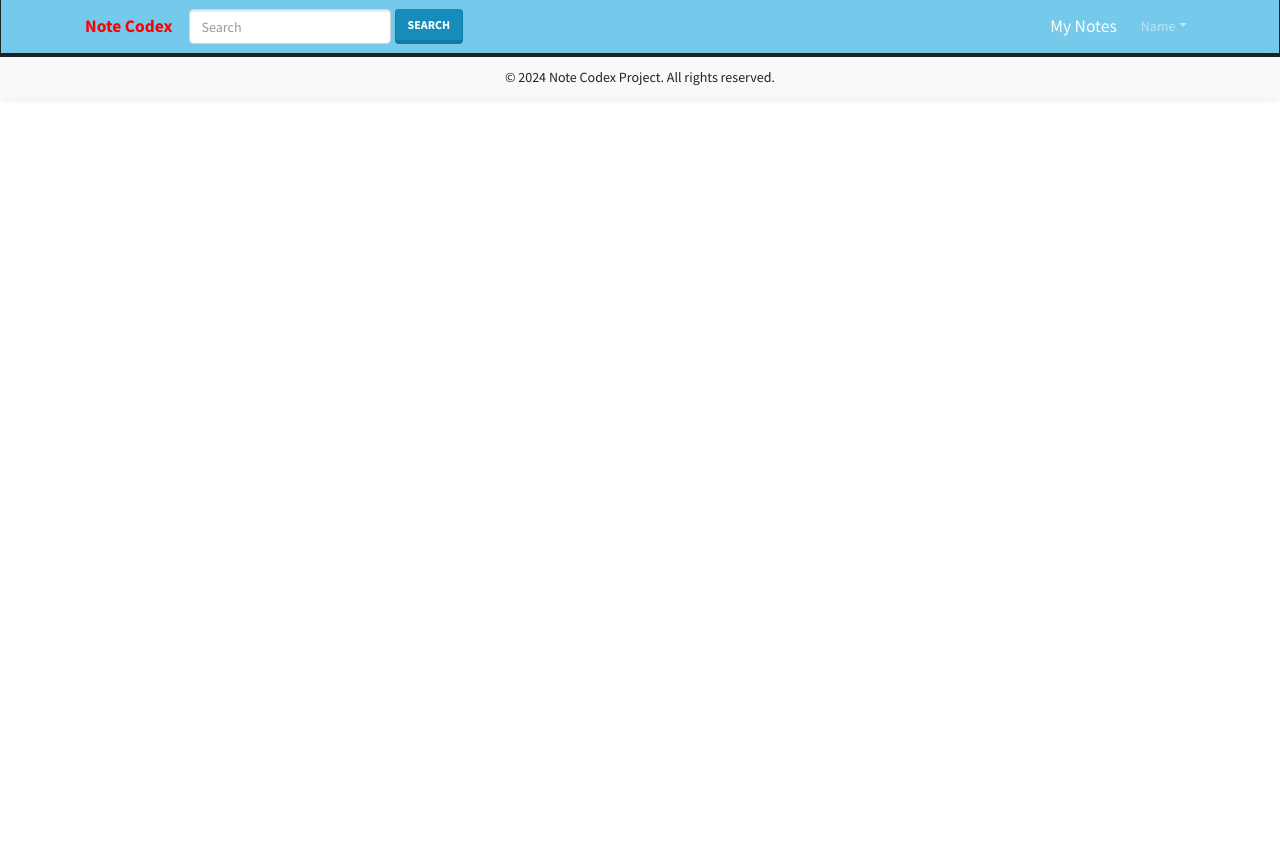
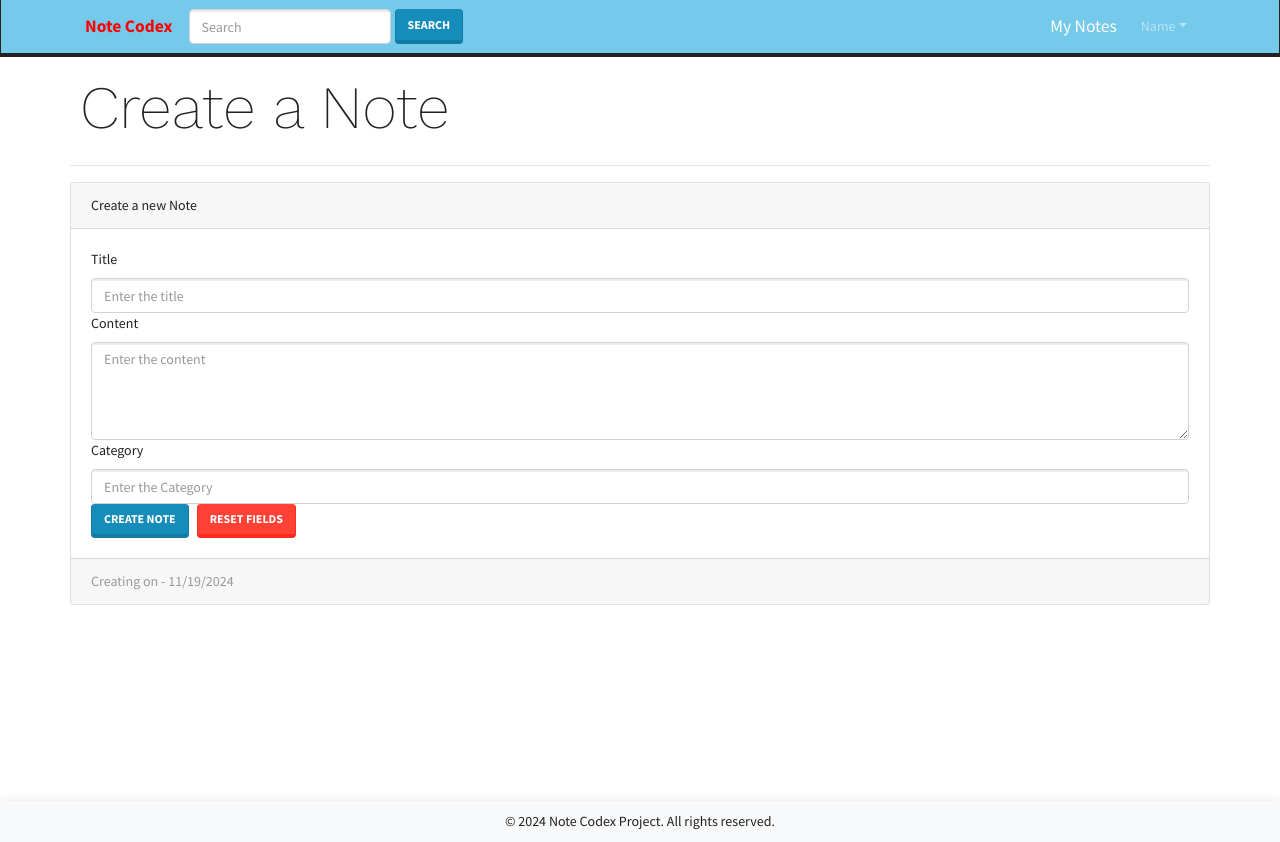
Before and after one commit to shashwat-shukla-coder/SummaryCodex, a React (Create React App) app in the folder frontend/: page /createnote in a window 1280 px wide. Before the commit the page ends 800 px from the top, so only its background shows below. Built offline with nearby package versions, Linux system fonts and the light colour scheme.

Commit message:
added create note and search and delete features

```diff
--- a/frontend/package.json
+++ b/frontend/package.json
@@ -12,6 +12,7 @@
     "react": "^18.3.1",
     "react-bootstrap": "^2.10.5",
     "react-dom": "^18.3.1",
+    "react-markdown": "^9.0.1",
     "react-redux": "^9.1.2",
     "react-router-dom": "^6.27.0",
     "react-scripts": "5.0.1",
--- a/frontend/src/App.js
+++ b/frontend/src/App.js
@@ -3,19 +3,23 @@ import Header from "./components/header/Header";
 import Footer from "./components/footer/Footer";
 import LandingPage from "./screens/Landing/LandingPage";
 import MyNotes from "./screens/Mynotes/MyNotes";
+import CreateNote from "./screens/NewNote/CreateNote";
 import { BrowserRouter, Route, Routes } from "react-router-dom";
+import { useState } from "react";
 
 // classname instead of class as in html
 // fragmentation
 function App() {
+  const [search, setSearch] = useState("");
   return (
     <>
       <BrowserRouter>
-        <Header />
+        <Header setSearch={(s) => setSearch(s)} />
         <main>
           <Routes>
             <Route path="/" element={<LandingPage />} exact />
-            <Route path="/mynotes" element={<MyNotes />} />
+            <Route path="/mynotes" element={<MyNotes search={search} />} />
+            <Route path="/createnote" element={<CreateNote />} />
           </Routes>
         </main>
         <Footer />
--- a/frontend/src/components/header/Header.js
+++ b/frontend/src/components/header/Header.js
@@ -11,8 +11,7 @@ import { logout } from "../../actions/userActions";
 import { useNavigate } from "react-router-dom";
 import { useEffect } from "react";
 
-
-function Header() {
+function Header({ setSearch }) {
   const navigate = useNavigate();
   const dispatch = useDispatch();
   const userLogin = useSelector((state) => state.userLogin);
@@ -40,6 +39,7 @@ function Header() {
                 placeholder="Search"
                 className="me-2"
                 aria-label="Search"
+                onChange={(e) => setSearch(e.target.value)}
               />
               <Button variant="primary" className="ml-1">
                 Search
@@ -65,10 +65,6 @@ function Header() {
                 My Profile
               </NavDropdown.Item>
               <NavDropdown.Divider />
-              <NavDropdown.Item as={Link} to="/bookmark">
-                My Bookmarked Notes
-              </NavDropdown.Item>
-              <NavDropdown.Divider />
               <NavDropdown.Item onClick={logoutHandler}>
                 Logout
               </NavDropdown.Item>
--- a/frontend/src/screens/Mynotes/MyNotes.js
+++ b/frontend/src/screens/Mynotes/MyNotes.js
@@ -5,27 +5,47 @@ import { Link, useNavigate } from "react-router-dom";
 import { useEffect } from "react";
 import { useDispatch, useSelector } from "react-redux";
 import { listNotes } from "../../actions/noteActions";
+import ErrorMessage from "../../components/ErrorMessage";
 import Loading from "../../components/Loadingcomp/Loading";
+
+import { deleteNoteAction } from "../../actions/noteActions";
+
 import "./MyNotes.css";
 
-const MyNotes = () => {
+const MyNotes = ({ search }) => {
   const navigate = useNavigate();
-  const deleteHandler = (id) => {
-    if (window.confirm("Are you sure?")) {
-      console.log(id);
-    }
-  };
   const dispatch = useDispatch();
   const noteList = useSelector((state) => state.noteList);
   const { loading, error, notes } = noteList;
 
   const userInfo = localStorage.getItem("userInfo");
+
+  const noteDelete = useSelector((state) => state.noteDelete);
+  const {
+    loading: loadingDelete,
+    error: errorDelete,
+    success: successDelete,
+  } = noteDelete;
+
+  const noteCreate = useSelector((state) => state.noteCreate);
+  const { success: successCreate } = noteCreate;
+
+  const noteUpdate = useSelector((state) => state.noteUpdate);
+  const { success: successUpdate } = noteUpdate;
+
+  const deleteHandler = (id) => {
+    if (window.confirm("Are you sure?")) {
+      dispatch(deleteNoteAction(id));
+    }
+  };
+
   useEffect(() => {
     if (userInfo) {
       dispatch(listNotes());
-      console.log("dasdsd");
+    } else {
+      navigate("/");
     }
-  }, [dispatch, userInfo]);
+  }, [dispatch, userInfo, successDelete, successCreate, successUpdate]);
 
   return (
     <MainScreen title={`Welcome Back ..`}>
@@ -34,8 +54,19 @@ const MyNotes = () => {
           Create new Note
         </Button>
       </Link>
+      {error && <ErrorMessage variant="danger">{error}</ErrorMessage>}
+      {errorDelete && (
+        <ErrorMessage variant="danger">{errorDelete}</ErrorMessage>
+      )}
+      {loadingDelete && <Loading />}
       {loading && <Loading />}
-      {notes?.map((note) => (
+      {notes &&
+        notes
+          .filter((filteredNote) =>
+            filteredNote.title.toLowerCase().includes(search.toLowerCase())
+          )
+          .reverse()
+          .map((note) => (
             <Accordion key={note._id}>
               <Card style={{ margin: 10 }}>
                 <Card.Header style={{ display: "flex" }}>
@@ -74,7 +105,9 @@ const MyNotes = () => {
                       <Badge bg="success">Category - {note.category}</Badge>
                     </h4>
                     <h4>{note.content}</h4>
-                <footer className="blockquote-footer">created on date</footer>
+                    <footer className="blockquote-footer">
+                      created on - {new Date().toLocaleDateString()}
+                    </footer>
                   </Card.Body>
                 </Accordion.Body>
               </Card>
--- /dev/null
+++ b/frontend/src/screens/NewNote/CreateNote.js
@@ -0,0 +1,100 @@
+import React, { useEffect, useState } from "react";
+import MainScreen from "../../components/MainScreen/MainScreen";
+import { Button, Card, Form } from "react-bootstrap";
+import { useDispatch, useSelector } from "react-redux";
+import { createNoteAction } from "../../actions/noteActions";
+import Loading from "../../components/Loadingcomp/Loading";
+import ErrorMessage from "../../components/ErrorMessage";
+import ReactMarkdown from "react-markdown";
+import { useNavigate } from "react-router-dom"; // Import useNavigate
+
+const CreateNote = () => {
+  const [title, setTitle] = useState("");
+  const [content, setContent] = useState("");
+  const [category, setCategory] = useState("");
+
+  const dispatch = useDispatch();
+  const navigate = useNavigate(); // Initialize navigate
+
+  const noteCreate = useSelector((state) => state.noteCreate);
+  const { loading, error, note } = noteCreate;
+
+  const resetHandler = () => {
+    setTitle("");
+    setCategory("");
+    setContent("");
+  };
+
+  const submitHandler = (e) => {
+    e.preventDefault();
+    dispatch(createNoteAction(title, content, category));
+    if (!title || !content || !category) return;
+
+    resetHandler();
+    navigate("/mynotes"); // Navigate to the 'mynotes' page after note is created
+  };
+
+  return (
+    <MainScreen title="Create a Note">
+      <Card>
+        <Card.Header>Create a new Note</Card.Header>
+        <Card.Body>
+          <Form onSubmit={submitHandler}>
+            {error && <ErrorMessage variant="danger">{error}</ErrorMessage>}
+            <Form.Group controlId="title">
+              <Form.Label>Title</Form.Label>
+              <Form.Control
+                type="title"
+                value={title}
+                placeholder="Enter the title"
+                onChange={(e) => setTitle(e.target.value)}
+              />
+            </Form.Group>
+
+            <Form.Group controlId="content">
+              <Form.Label>Content</Form.Label>
+              <Form.Control
+                as="textarea"
+                value={content}
+                placeholder="Enter the content"
+                rows={4}
+                onChange={(e) => setContent(e.target.value)}
+              />
+            </Form.Group>
+            {content && (
+              <Card>
+                <Card.Header>Note Preview</Card.Header>
+                <Card.Body>
+                  <ReactMarkdown>{content}</ReactMarkdown>
+                </Card.Body>
+              </Card>
+            )}
+
+            <Form.Group controlId="category">
+              <Form.Label>Category</Form.Label>
+              <Form.Control
+                type="text"
+                value={category}
+                placeholder="Enter the Category"
+                onChange={(e) => setCategory(e.target.value)}
+              />
+            </Form.Group>
+            {loading && <Loading size={50} />}
+            <Button type="submit" variant="primary">
+              Create Note
+            </Button>
+            <Button className="mx-2" onClick={resetHandler} variant="danger">
+              Reset Fields
+            </Button>
+          </Form>
+        </Card.Body>
+
+        <Card.Footer className="text-muted">
+          Creating on - {new Date().toLocaleDateString()}
+        </Card.Footer>
+      </Card>
+    </MainScreen>
+  );
+};
+
+export default CreateNote;
```
Also changed, not shown: 2 other files (tests, documents, lock files or other folders). Lines whose indentation alone changed are shown as unchanged.
